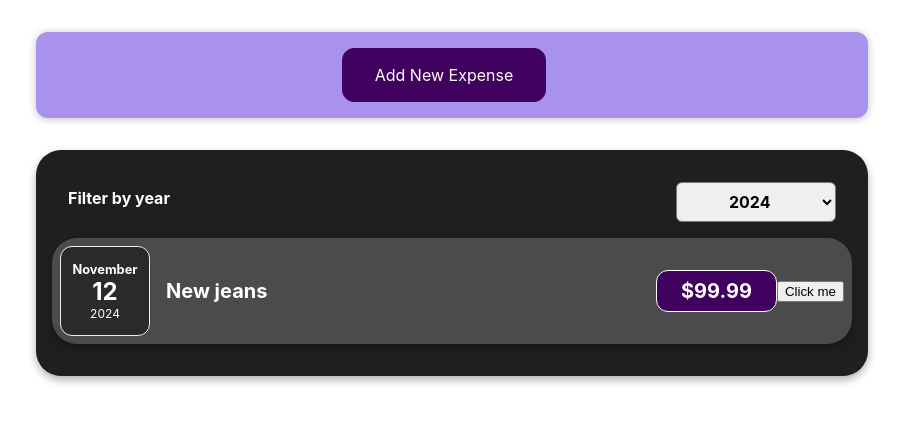
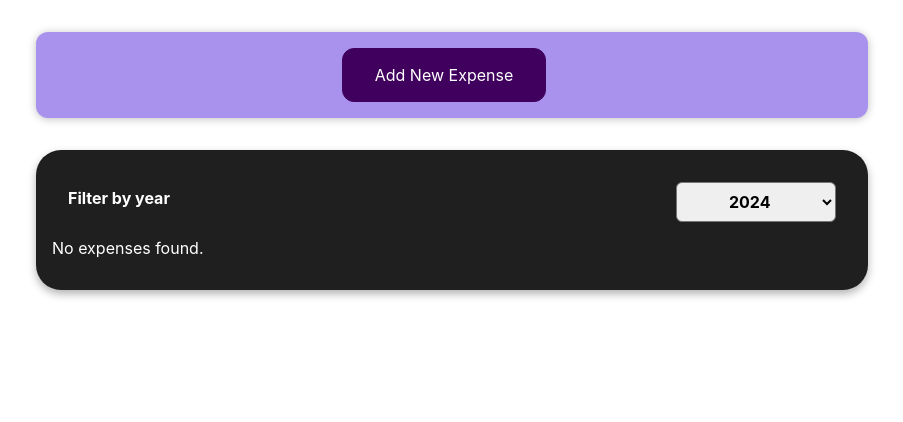
Before and after one commit to KasparKoorits/expenses-http, a React (Create React App) app: page / in a window 1280 px wide. Shown: the top 422 px of the page, without its empty margins (188-1091 px from the left). Built offline with nearby package versions, Linux system fonts and the light colour scheme.

Commit message:
Added LocalStorage and useEffect hook to Project

```diff
--- a/src/App.js
+++ b/src/App.js
@@ -1,23 +1,19 @@
 import "./App.css";
 import Expenses from "./components/Expenses/Expenses.js";
 import NewExpense from "./components/NewExpense/NewExpense.js";
-import { useState } from "react";
+import { useState, useEffect } from "react";
+
+const DYMMY_EXPENSES = [];
 
 const App = () => {
-  const [expenses, setExpenses] = useState([
-    {
-      id: "id1",
-      date: new Date(2023, 10, 12),
-      title: "New book",
-      amount: 30.99,
-    },
-    {
-      id: "id2",
-      date: new Date(2024, 10, 12),
-      title: "New jeans",
-      amount: 99.99,
-    },
-  ]);
+  const [expenses, setExpenses] = useState(() => {
+    const expensesFromLS = JSON.parse(localStorage.getItem("expenses"));
+    return expensesFromLS || DYMMY_EXPENSES;
+  });
+
+  useEffect(() => {
+    localStorage.setItem("expenses", JSON.stringify(expenses));
+  }, [expenses]);
 
   const addExpenseHandler = (expense) => {
     setExpenses((prevExpenses) => {
--- a/src/components/Expenses/ExpenseDate.js
+++ b/src/components/Expenses/ExpenseDate.js
@@ -1,9 +1,9 @@
 import "./ExpenseDate.css";
 
 const ExpenseData = (props) => {
-  const day = props.date.toLocaleString("en-US", { day: "2-digit" });
-  const month = props.date.toLocaleString("en-US", { month: "long" });
-  const year = props.date.getFullYear();
+  const day = new Date(props.date).toLocaleString("en-US", { day: "2-digit" });
+  const month = new Date(props.date).toLocaleString("en-US", { month: "long" });
+  const year = new Date(props.date).getFullYear();
 
   return (
     <div className="expense-date">
--- a/src/components/Expenses/Expenses.js
+++ b/src/components/Expenses/Expenses.js
@@ -13,7 +13,7 @@
   };
 
   const filteredExpenses = props.expenses.filter((expense) => {
-    return expense.date.getFullYear().toString() === filteredYear;
+    return new Date(expense.date).getFullYear().toString() === filteredYear;
   });
 
   return (
```
